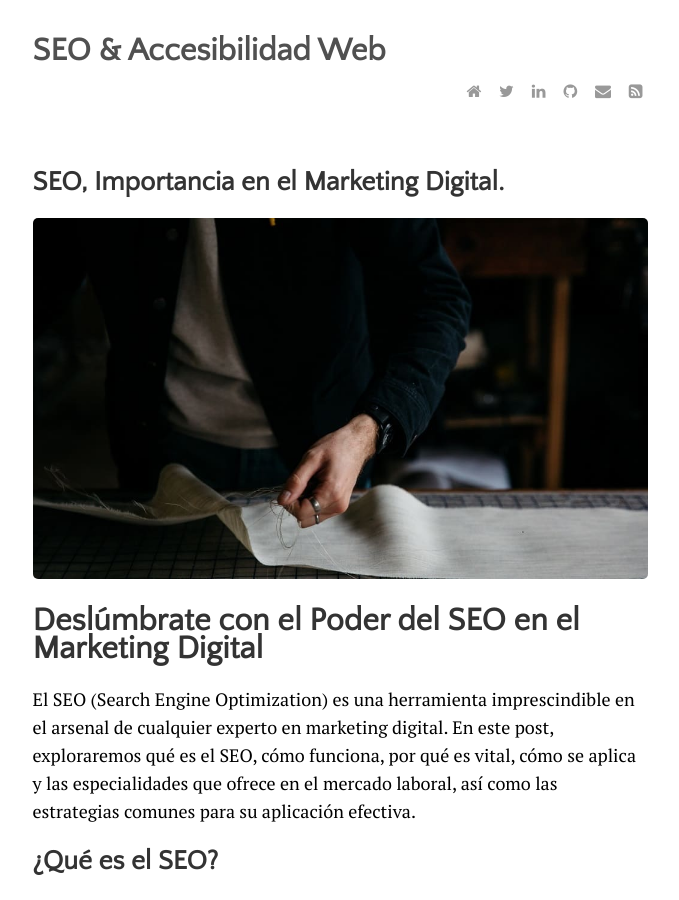
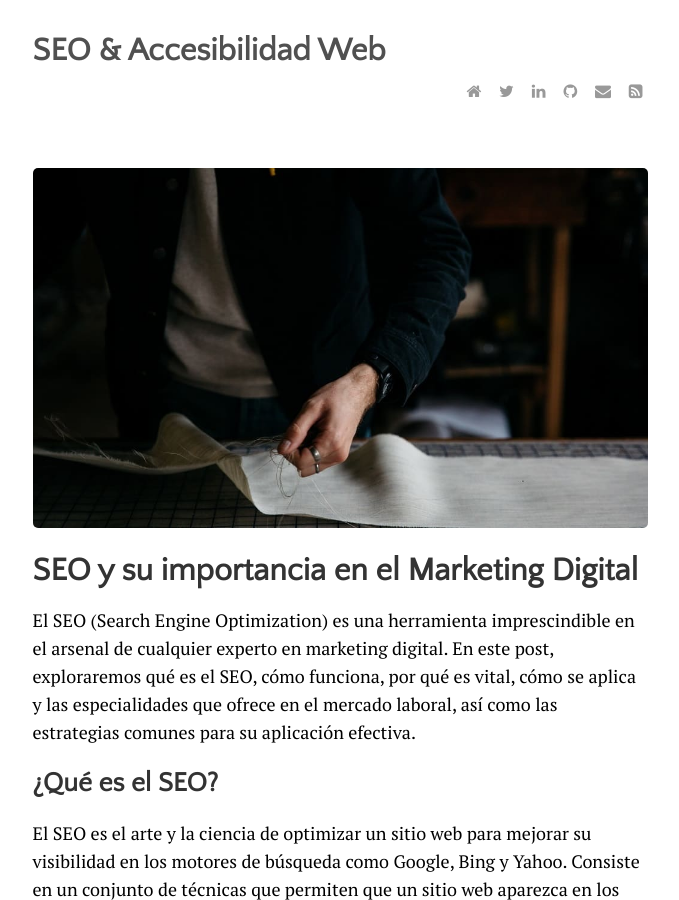
Before and after one commit to JuanEsquiviasO/blog, a Jekyll site: the page built from _posts/2024-03-10-SEO, Importancia en el Marketing Digital.md, in a window 1280 px wide and 900 px high. Shown: the whole window, without its empty margins (300-979 px from the left). Built offline with Jekyll 4.4.1, drawn with Linux system fonts in a browser that asks for light colours; comment, search, counter and statistics services are not loaded.

Commit message:
Update 2024-03-10-SEO, Importancia en el Marketing Digital.md

```diff
--- a/_posts/2024-03-10-SEO, Importancia en el Marketing Digital.md
+++ b/_posts/2024-03-10-SEO, Importancia en el Marketing Digital.md
@@ -1,13 +1,13 @@
 ---
 layout: post
-title: "SEO, Importancia en el Marketing Digital."
+title: " "
 author: "Juan Esquivias"
 categories: journal
 tags: [documentation,sample]
 image: cutting.jpg
 ---
 
-# Deslúmbrate con el Poder del SEO en el Marketing Digital
+# SEO y su importancia en el Marketing Digital
 
 El SEO (Search Engine Optimization) es una herramienta imprescindible en el arsenal de cualquier experto en marketing digital. En este post, exploraremos qué es el SEO, cómo funciona, por qué es vital, cómo se aplica y las especialidades que ofrece en el mercado laboral, así como las estrategias comunes para su aplicación efectiva.
 
```
